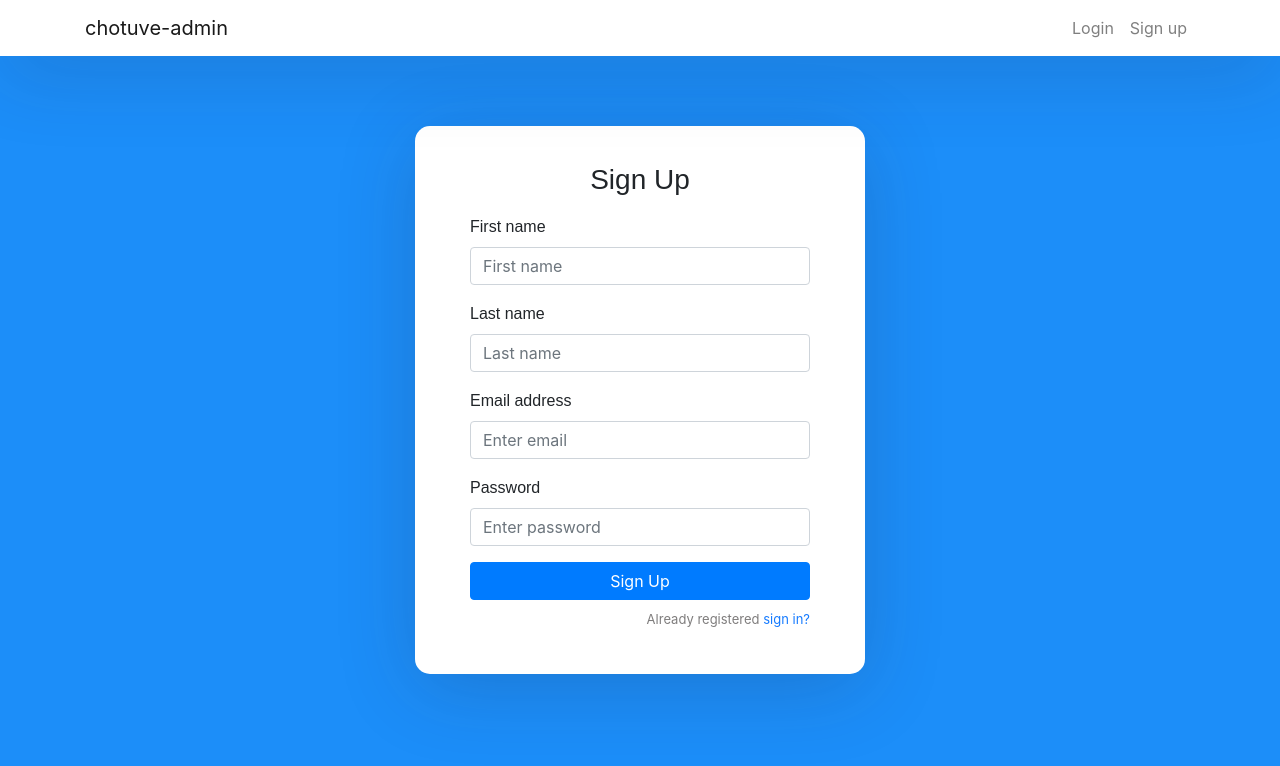
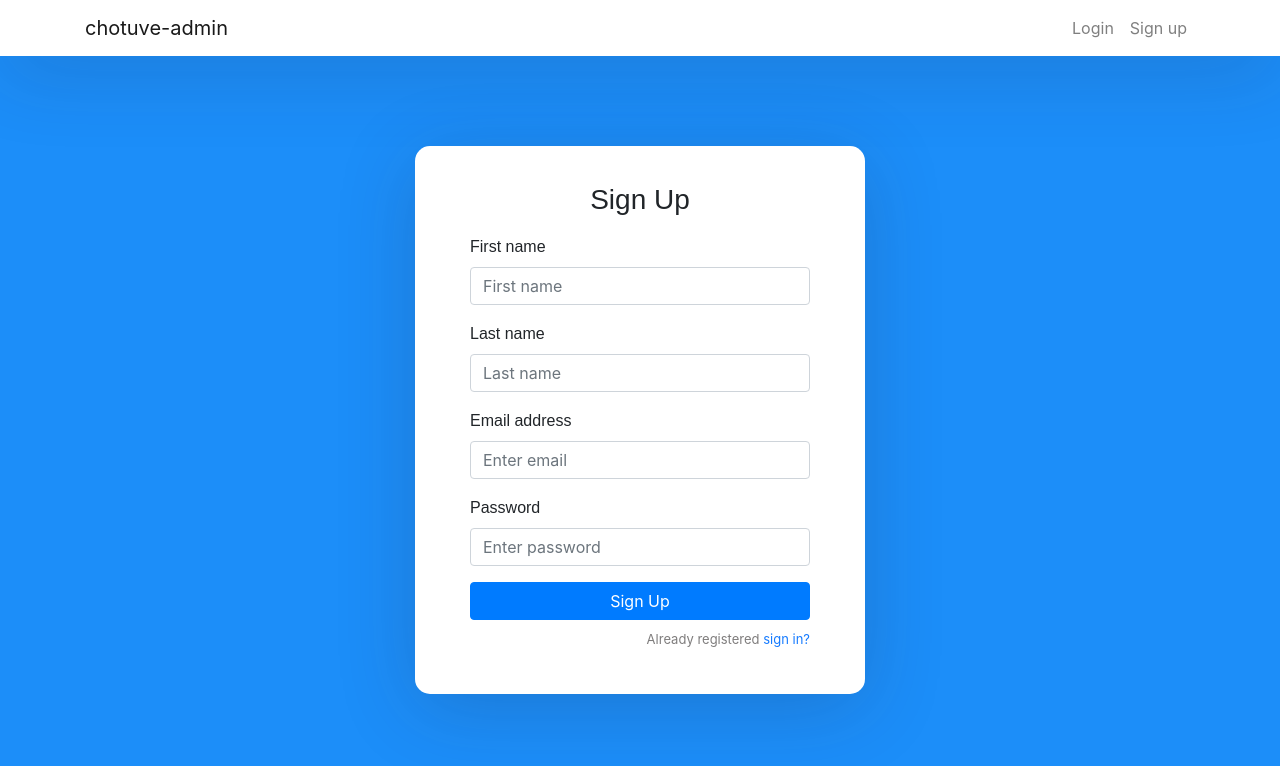
Before and after one commit to crpistillo/taller2-web-admin, a React (Create React App) app in the folder web-admin/: page /sign-up in a window 1280 px wide. Shown: the top 766 px of the page. Built offline with nearby package versions, Linux system fonts and the light colour scheme.

Commit message:
Posicion de la planilla de sign up un poco mas separada del nav

```diff
--- a/web-admin/src/index.css
+++ b/web-admin/src/index.css
@@ -18,11 +18,10 @@ code {
   box-sizing: border-box;
 }
 body {
-  /*background: #FF0000 !important;*/
   background: #1C8EF9 !important;
 
 
-  min-height: 100vh;
+  min-height: 105vh;
   display: flex;
   font-weight: 400;
   font-family: 'Fira Sans', sans-serif;
--- a/web-admin/src/login/signUpForm.js
+++ b/web-admin/src/login/signUpForm.js
@@ -28,7 +28,7 @@ export default class SignUp extends Component {
 
                 <button type="submit" className="btn btn-primary btn-block">Sign Up</button>
                 <p className="forgot-password text-right">
-                    Already registered <a href="#">sign in?</a>
+                    Already registered <a href="/sign-in">sign in?</a>
                 </p>
             </form>
         );
```
